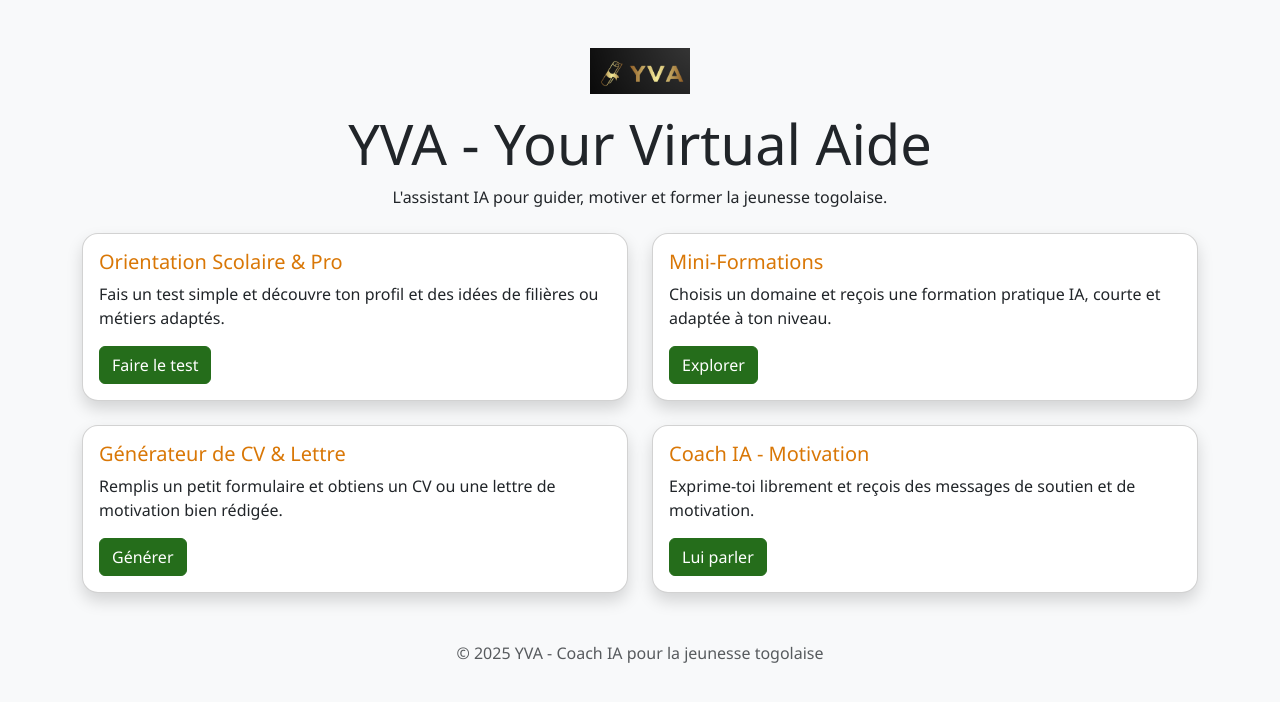
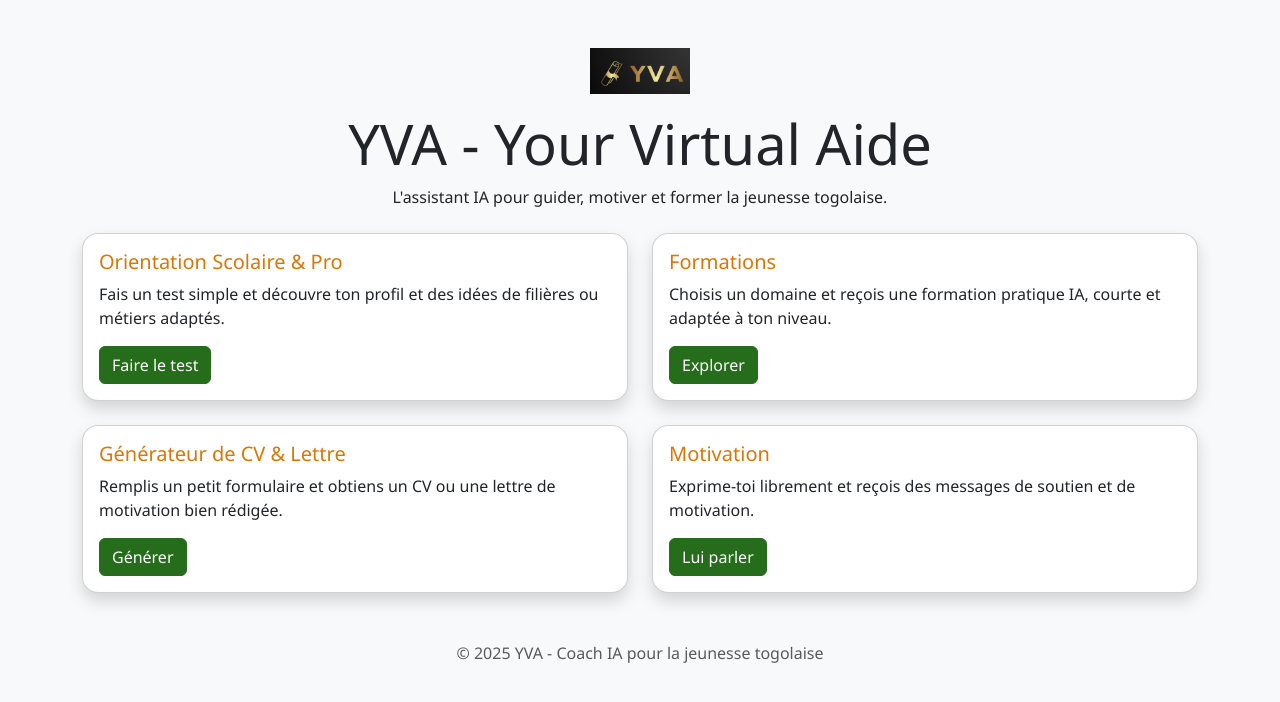
Before and after one commit to AlixKeys/yva_project, a Django app: page / in a window 1280 px wide. Shown: the top 702 px of the page. Run offline with Django 5.2, Linux system fonts and the light colour scheme.

```diff
--- a/yva/templates/yva/home.html
+++ b/yva/templates/yva/home.html
@@ -74,7 +74,7 @@
       <div class="col-md-6">
         <div class="card shadow rounded-4 h-100">
           <div class="card-body">
-            <h5 class="card-title"> Mini-Formations</h5>
+            <h5 class="card-title"> Formations</h5>
             <p class="card-text">Choisis un domaine et reçois une formation pratique IA, courte et adaptée à ton niveau.</p>
             <a href="{% url 'formations' %}" class="btn btn-primary">Explorer</a>
           </div>
@@ -96,7 +96,7 @@
       <div class="col-md-6">
         <div class="card shadow rounded-4 h-100">
           <div class="card-body">
-            <h5 class="card-title"> Coach IA - Motivation</h5>
+            <h5 class="card-title"> Motivation</h5>
             <p class="card-text">Exprime-toi librement et reçois des messages de soutien et de motivation.</p>
             <a href="{% url 'conseiller' %}" class="btn btn-primary">Lui parler</a>
           </div>
--- a/yva_project/settings.py
+++ b/yva_project/settings.py
@@ -8,10 +8,10 @@ BASE_DIR = Path(__file__).resolve().parent.parent
 SECRET_KEY = 'django-insecure-a-nnb^o^8psuc10u&blm6c3d1%hn(uu7lea=53v_z^m)f1&_q+'
 
 # En production, DEBUG doit être désactivé !
-DEBUG = False
+DEBUG = True
 
 # Autoriser les domaines Render (et sous-domaines)
-ALLOWED_HOSTS = ['.onrender.com']
+ALLOWED_HOSTS = ['*']
 
 # Application definition
 INSTALLED_APPS = [
@@ -79,6 +79,8 @@ USE_TZ = True
 # Static files (CSS, JavaScript, Images)
 STATIC_URL = '/static/'
 STATIC_ROOT = os.path.join(BASE_DIR, 'staticfiles')
+STATICFILES_DIRS = [os.path.join(BASE_DIR, 'yva/static')]
+
 # Supprimé STATICFILES_DIRS pour éviter conflit en prod
 
 # Default primary key field type
```
